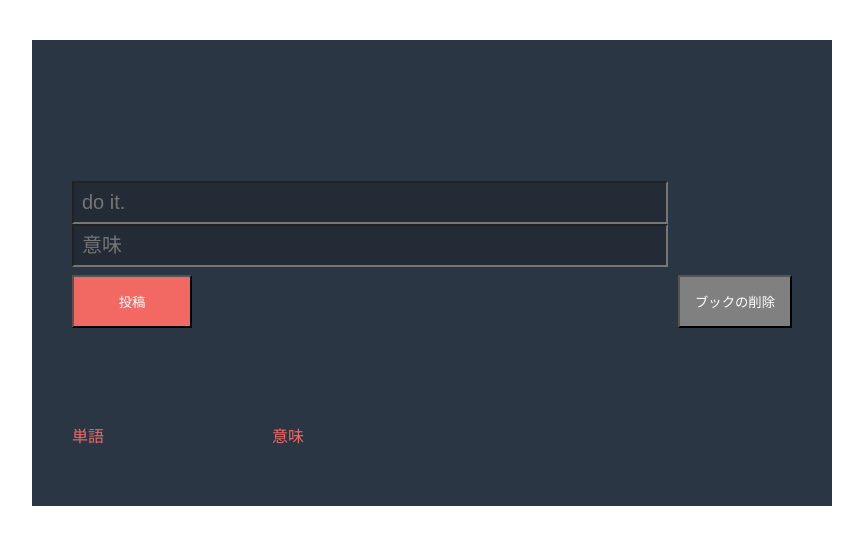
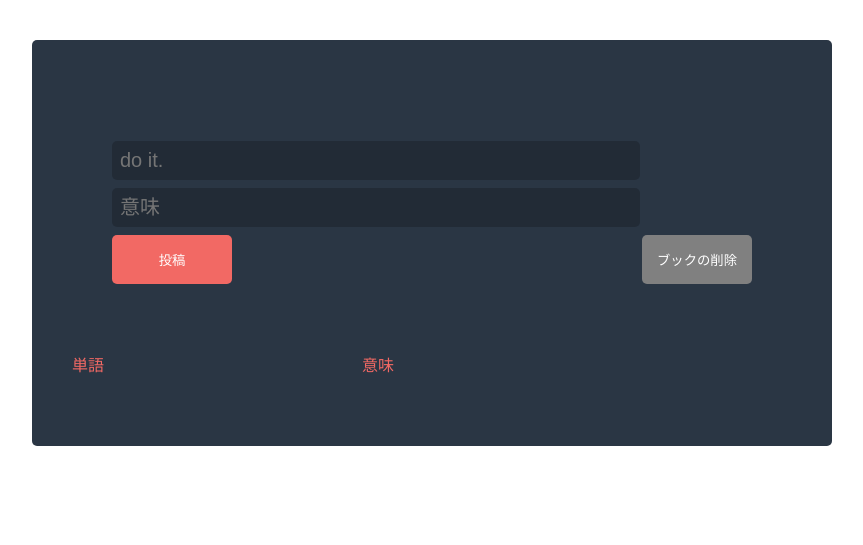
Before and after one commit to sskyh0208/env_flask, a Flask app: template web/flaskr/templates/words.html in a window 1280 px wide. Shown: the part 120-665 px from the top of the page, without its empty margins (208-1071 px from the left). Run offline with Flask 2, Linux system fonts and the light colour scheme; the template is opened without the code that fills it: values that come from a table or form of the project are taken from there, others are empty.

Commit message:
wordsのjsを修正。

```diff
--- a/web/flaskr/static/css/style.css
+++ b/web/flaskr/static/css/style.css
@@ -1,7 +1,6 @@
 html,body{
     background-size: cover;
     background-repeat: no-repeat;
-    caret-color: transparent;
     margin: 0;
     padding: 0;
 }
--- a/web/flaskr/static/css/words.css
+++ b/web/flaskr/static/css/words.css
@@ -1,8 +1,16 @@
+.word__wrapper {
+    display: flex;
+    flex-direction: column;
+    background: #2a3644;
+    border-radius: 5px;
+    border: 0;
+    padding: 40px;
+}
+
 .word__title {
     display: flex;
     justify-content:flex-start;
     background: #2a3644;
-    padding: 40px;
 }
 
 .word__title h1 {
@@ -30,41 +38,52 @@
     padding: 8px;
     width: 80%;
     outline: none;
+    border-radius: 5px;
+    border: 0;
+    margin-bottom: 8px;
 }
 
 .word__form__btn {
-    margin-top: 8px;
     display: flex;
     justify-content: space-between;
 }
 
+.word__form__btn [type="submit"],
+.word__form__btn button {
+    color: #fff;
+    padding: 15px;
+    border-radius: 5px;
+    border: 0;
+    cursor: pointer;
+}
 .word__form__btn [type="submit"] {
     background: #f26964;
-    color: #fff;
-    padding: 15px;
     width: 120px;
 }
 
 .word__form__btn button {
     background: grey;
-    color: #fff;
-    padding: 15px;
 }
 
 
-.score__table dl,
 .word__form dl,
 .word__table dl {
     display: flex;
 }
 
-.score__table dl dt,
-.score__table dl dd,
 .word__form dl dt,
 .word__form dl dd,
 .word__table dl dt,
 .word__table dl dd {
     width: 160px;
+}
+.word__table dl dt,
+.word__table dl dd {
+    padding: 5 15px;
+    height: 50px;
+    width: 250px;
+    display: flex;
+    align-items: center;
 }
 
 .word__form dl dd:nth-child(3),
@@ -75,7 +94,6 @@
 
 .word__table {
     background: #2a3644;
-    padding: 40px;
 }
 
 .word__table__head span {
@@ -90,14 +108,26 @@
     background: rgba(0, 0, 0, 0.2);
     color: #fff;
     outline: none;
+    padding: 5px;
+    font-size: 16px;
+    border-radius: 5px;
+    border: 0;
+    width: 100%;
+}
+
+.word__table__row .upd-btn,
+.word__table__row .dlt-btn {
+    color: #fff;
+    border-radius: 5px;
+    padding: 5px 10px;
+    border: 0;
+    cursor: pointer;
 }
 
 .word__table__row .upd-btn {
     background: #f26964;
-    color: #fff;
 }
 
 .word__table__row .dlt-btn {
     background: grey;
-    color: #fff;
 }
--- a/web/flaskr/static/js/words/main.js
+++ b/web/flaskr/static/js/words/main.js
@@ -1,5 +1,4 @@
-var text = null;
-var comment = null;
+var rows = {}
 
 function update(wordId) {
     var textId = 'text-' + wordId;
@@ -10,11 +9,12 @@ function update(wordId) {
     var commentElm = document.getElementById(commentId);
     var btnElm = document.getElementById(btnId);
 
-    text = textElm.textContent.trim()
-    comment = commentElm.textContent.trim()
+    var text = textElm.textContent.trim();
+    var comment = commentElm.textContent.trim();
+    rows[wordId] = {"text": text, "comment": comment};
 
-    textElm.innerHTML ='<input id="update-' + textId + '" type="text" value="' + textElm.textContent.trim() + '">';
-    commentElm.innerHTML ='<input id="update-' + commentId + '" type="text" value="' + commentElm.textContent.trim() + '">';
+    textElm.innerHTML ='<input id="update-' + textId + '" type="text" value="' + text + '">';
+    commentElm.innerHTML ='<input id="update-' + commentId + '" type="text" value="' + comment + '">';
     btnElm.innerHTML = '<button class="upd-btn" onclick="complete(\'' + wordId + '\')">完了</button>';
 };
 
@@ -30,8 +30,7 @@ function complete(wordId) {
     var textElm = document.getElementById(textId);
     var commentElm = document.getElementById(commentId);
     var btnElm = document.getElementById(btnId);
-
-    if (text == updText && comment == updComment) {
+    if (rows[wordId]['text'] == updText && rows[wordId]['comment'] == updComment) {
         textElm.innerHTML = '<span>' + updText + '</span>';
         commentElm.innerHTML = '<span>' + updComment + '</span>';
         btnElm.innerHTML = '<button class="upd-btn" onclick="update(\'' + wordId + '\')">編集</button>';
--- a/web/flaskr/templates/words.html
+++ b/web/flaskr/templates/words.html
@@ -8,6 +8,7 @@
     var bookId = {{ book.id }};
 </script>
 <script type="text/javascript" src="{{ url_for('static', filename='js/words/main.js') }}"></script>
+<div class="word__wrapper">
     <div class="word__title">
         <div>
             <h1>{{ book.name }}</h1>
@@ -53,4 +54,5 @@
         {% endfor %}
         {% endif %}
     </div>
+</div>
 {% endblock %}
```
Lines whose indentation alone changed are shown as unchanged.
